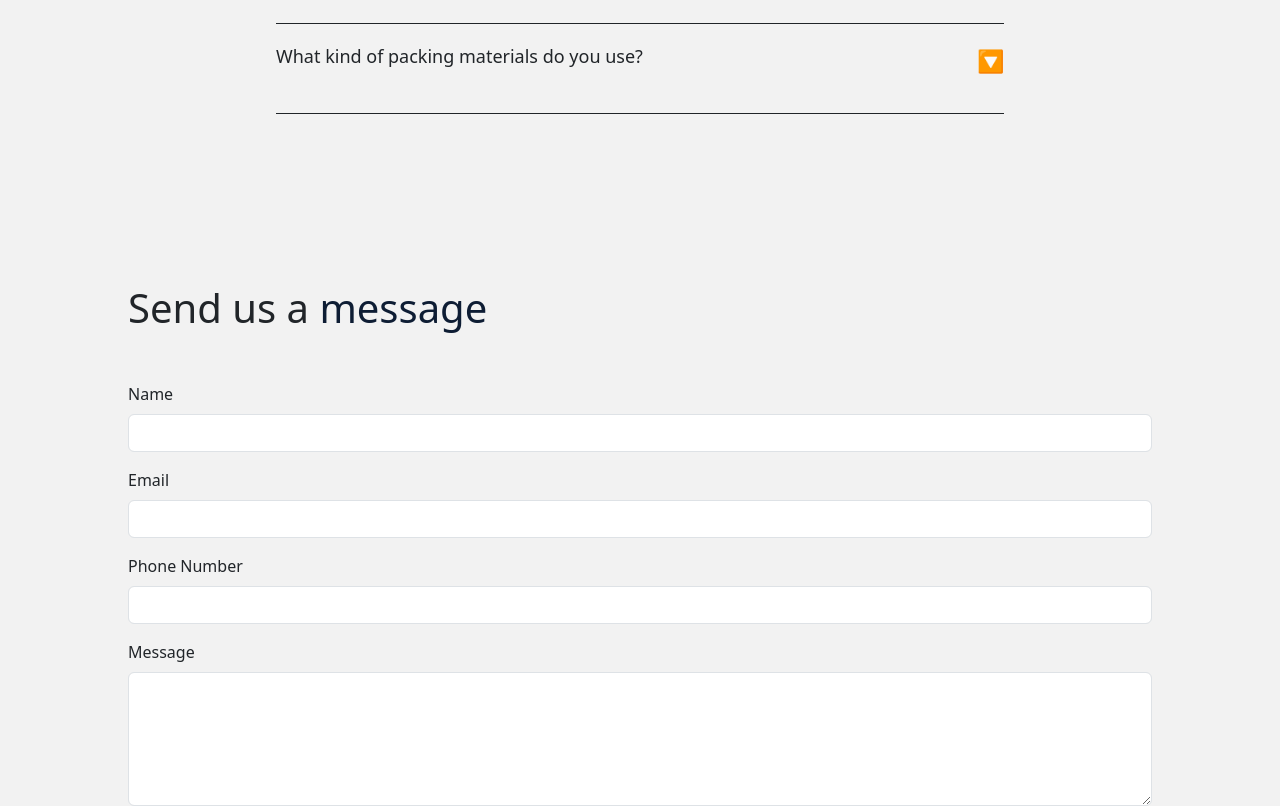
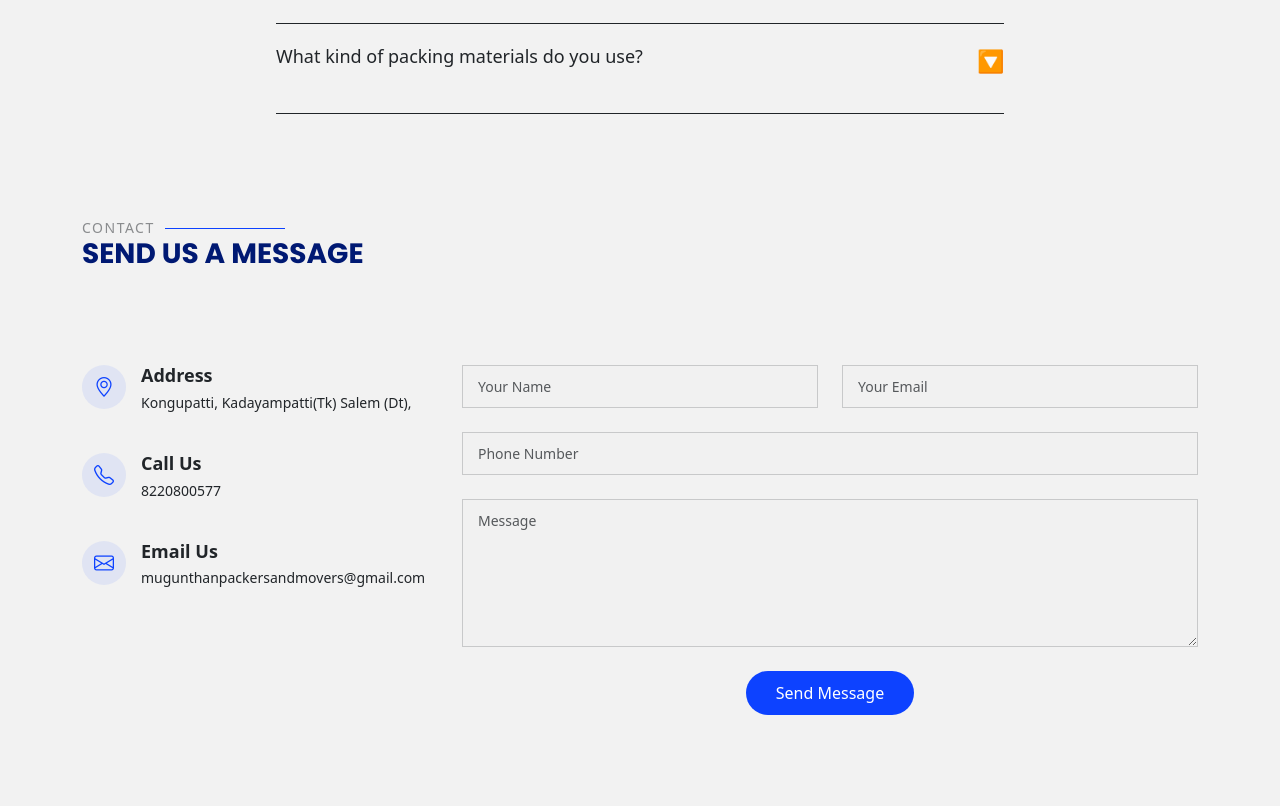
Before and after one commit to Subash-08/packers_and_movers, a plain HTML site: page contact.html in a window 1280 px wide. Shown: the part 1620-2426 px from the top of the page. Drawn offline with nearby package versions, Linux system fonts and the light colour scheme.

Commit message:
content updated

```diff
--- a/assets/css/contact.css
+++ b/assets/css/contact.css
@@ -454,3 +454,124 @@
     width: 80%;
   }
  }
+
+
+/*--------------------------------------------------------------
+# Contact Section
+--------------------------------------------------------------*/
+.contact .info-item+.info-item {
+  margin-top: 40px;
+}
+
+.contact .info-item i {
+  color: var(--accent-color);
+  background: color-mix(in srgb, var(--accent-color), transparent 92%);
+  font-size: 20px;
+  width: 44px;
+  height: 44px;
+  display: flex;
+  justify-content: center;
+  align-items: center;
+  border-radius: 50px;
+  transition: all 0.3s ease-in-out;
+  margin-right: 15px;
+}
+.contact{
+  max-width: 1200px;
+  margin: auto;
+}
+.contact .info-item h3 {
+  padding: 0;
+  font-size: 18px;
+  font-weight: 700;
+  margin-bottom: 5px;
+}
+
+.contact .info-item p {
+  padding: 0;
+  margin-bottom: 0;
+  font-size: 14px;
+}
+
+.contact .info-item:hover i {
+  background: var(--accent-color);
+  color: var(--contrast-color);
+}
+
+.contact .php-email-form {
+  height: 100%;
+}
+
+.contact .php-email-form input[type=text],
+.contact .php-email-form input[type=email],
+.contact .php-email-form textarea {
+  font-size: 14px;
+  padding: 10px 15px;
+  box-shadow: none;
+  border-radius: 0;
+  color: var(--default-color);
+  background-color: color-mix(in srgb, var(--background-color), transparent 50%);
+  border-color: color-mix(in srgb, var(--default-color), transparent 80%);
+}
+
+
+
+.contact .php-email-form button[type=submit] {
+  color: var(--contrast-color);
+  background: var(--accent-color);
+  border: 0;
+  padding: 10px 30px;
+  transition: 0.4s;
+  border-radius: 50px;
+}
+
+.contact .php-email-form button[type=submit]:hover {
+  background: color-mix(in srgb, var(--accent-color), transparent 25%);
+}
+section,
+.section {
+  color: var(--default-color);
+  background-color: var(--background-color);
+  padding: 60px 0;
+  scroll-margin-top: 77px;
+  overflow: clip;
+}
+
+/*--------------------------------------------------------------
+# Global Section Titles
+--------------------------------------------------------------*/
+.section-title {
+  padding-bottom: 60px;
+  position: relative;
+  text-align: left;
+}
+
+.section-title h2 {
+  font-size: 14px;
+  font-weight: 500;
+  padding: 0;
+  line-height: 1px;
+  margin: 0;
+  letter-spacing: 1.5px;
+  text-transform: uppercase;
+  color: color-mix(in srgb, var(--default-color), transparent 50%);
+  position: relative;
+}
+
+.section-title h2::after {
+  content: "";
+  width: 120px;
+  height: 1px;
+  display: inline-block;
+  background: var(--accent-color);
+  margin: 4px 10px;
+}
+
+.section-title p {
+  color: var(--heading-color);
+  margin: 0;
+  font-size: 28px;
+  font-weight: 700;
+  text-transform: uppercase;
+  font-family: var(--heading-font);
+}
--- a/contact.html
+++ b/contact.html
@@ -88,8 +88,8 @@
     <div class="cud2sec1">
         <div class="cud2con">
             <h1> Ways to <span>Get in Touch</span></h1>
-            <p>You can reach us easily! Call [Your Phone Number] for quick help or email us at [Your Email Address] for inquiries. For faster re
-            sponses, fill out our website contact form. Connect with us on social media for updates, or visit us at [Your Address] for a personal consultation!</p>
+            <p>You can reach us easily! Call 8220800577 for quick help or email us at [mugunthanpackersandmovers@gmail.com] for inquiries. For faster re
+            sponses, fill out our website contact form. Connect with us on social media for updates, or visit us at [Kongupatti, Kadayampatti(Tk) Salem (Dt), Pin Code; 636305] for a personal consultation!</p>
         </div>
         <div class="cud2img">
             <img src="assets/img/about_4.jpg" alt="">
@@ -101,13 +101,13 @@
             <i class="bi bi-telephone-fill"></i>
             <h3>Call us directly</h3>
             <p>We're available on call from monday to saturdayfrom 10.30 am to 6.30 pm.</p>
-            <button>Call now</button>
+            <a href="tel:8220800577"><button>Call now</button></a>
         </div>
         <div class="cud2card1 ">
             <i class="bi bi-chat-left-dots-fill"></i>
             <h3>Chat with us</h3>
-            <p>Lorem ipsum dolor sit amet consectetur, adipisicing elit. Cumque minima ?</p>
-            <button>Chat with us</button>
+            <p> Our team is here to help! Start a chat with us for real-time support and quick answers</p>
+            <a href="https://wa.me/8220800577" target="_blank"><button>Chat with us</button></a>
         </div>
         <div class="cud2card1 ">
             <i class="bi bi-emoji-sunglasses-fill"></i>
@@ -175,7 +175,80 @@
     </div>
 
 </div>
+ <!-- Contact Section -->
+ <section id="contact" class="contact section">
 
+  <!-- Section Title -->
+  <div class="container section-title" data-aos="fade-up">
+    <h2>Contact</h2>
+    <p>Send us a message</p>
+  </div><!-- End Section Title -->
+
+  <div class="container" data-aos="fade" data-aos-delay="100">
+
+    <div class="row gy-4">
+
+      <div class="col-lg-4">
+        <div class="info-item d-flex" data-aos="fade-up" data-aos-delay="200">
+          <i class="bi bi-geo-alt flex-shrink-0"></i>
+          <div>
+            <h3>Address</h3>
+            <p>Kongupatti, Kadayampatti(Tk) Salem (Dt),</p>
+          </div>
+        </div><!-- End Info Item -->
+
+        <div class="info-item d-flex" data-aos="fade-up" data-aos-delay="300">
+          <i class="bi bi-telephone flex-shrink-0"></i>
+          <div>
+            <h3>Call Us</h3>
+            <p>8220800577</p>
+          </div>
+        </div><!-- End Info Item -->
+
+        <div class="info-item d-flex" data-aos="fade-up" data-aos-delay="400">
+          <i class="bi bi-envelope flex-shrink-0"></i>
+          <div>
+            <h3>Email Us</h3>
+            <p>mugunthanpackersandmovers@gmail.com</p>
+          </div>
+        </div><!-- End Info Item -->
+
+      </div>
+
+      <div class="col-lg-8">
+        <form action="forms/contact.php" id="contactForm" method="post" class="php-email-form" data-aos="fade-up" data-aos-delay="200">
+          <div class="row gy-4">
+
+            <div class="col-md-6">
+              <input type="text" name="name" class="form-control" placeholder="Your Name" required="">
+            </div>
+
+            <div class="col-md-6 ">
+              <input type="email" class="form-control" name="email" placeholder="Your Email" required="">
+            </div>
+
+            <div class="col-md-12">
+              <input type="text" class="form-control" name="subject" placeholder="Phone Number" required="">
+            </div>
+
+            <div class="col-md-12">
+              <textarea class="form-control" name="message" rows="6" placeholder="Message" required=""></textarea>
+            </div>
+
+            <div class="col-md-12 text-center">
+
+              <button type="submit">Send Message</button>
+            </div>
+
+          </div>
+        </form>
+      </div><!-- End Contact Form -->
+
+    </div>
+
+  </div>
+
+</section><!-- /Contact Section -->
 
 
 
@@ -274,7 +347,7 @@
       <div class="col-lg-2 col-6 footer-links">
         <h4>Useful Links</h4>
         <ul>
-          <li><a href="#">Home</a></li>
+          <li><a href="index.html">Home</a></li>
           <li><a href="about.html">About us</a></li>
           <li><a href="packing.html">Services</a></li>
           <li><a href="branches.html">Branches</a></li>
```
Also changed, not shown: about.html (+1 -1 lines), branches.html (+3 -2 lines), index.html (+1 -1 lines), packing.html (+68 -35 lines), services.html (+1 -1 lines), shifting.html (+6 -9 lines), transport.html (+1 -1 lines), warehouse.html (+1 -1 lines), assets/img/For-Employees (1).jpg (added), assets/img/employee.jpg (added), assets/img/team-2.jpg (added).
